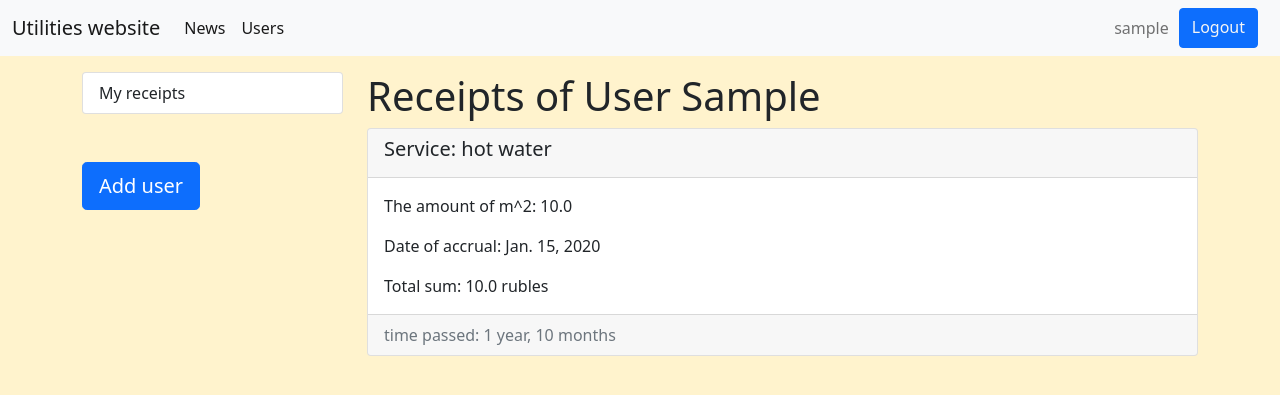
After one commit to EvilMurlok/VK_python_backend, a Django app: page /users/my_receipts/ in a window 1280 px wide. The commit adds this page. Shown: the top 395 px of the page. Run offline with Django 3.2, Linux system fonts and the light colour scheme; a user stored in the database is signed in; tables that the repository leaves empty hold one stand-in row (values such as "Sample post"); some libraries are stand-ins or nearby versions.

Commit message:
Add new abilities

```diff
--- /dev/null
+++ b/4_lesson_hw/hcs/application/utils.py
@@ -0,0 +1,32 @@
+from django.contrib import messages
+from django.shortcuts import redirect
+
+from .settings import LOGIN_URL
+
+
+def login_required(view_func):
+    def wrapped(request, *args, **kwargs):
+        if request.user.is_anonymous:
+            path = request.build_absolute_uri()
+            from django.contrib.auth.views import redirect_to_login
+            return redirect_to_login(path, LOGIN_URL)
+        else:
+            return view_func(request, *args, **kwargs)
+
+    return wrapped
+
+
+def admin_login_required(view_func):
+    def wrapped(request, *args, **kwargs):
+        if request.user.is_anonymous:
+            path = request.build_absolute_uri()
+            from django.contrib.auth.views import redirect_to_login
+            return redirect_to_login(path, '/users/login/')
+        else:
+            if request.user.is_staff:
+                return view_func(request, *args, **kwargs)
+            else:
+                messages.error(request, 'You do not have sufficient rights to do this!')
+                return redirect('users')
+
+    return wrapped
--- a/4_lesson_hw/hcs/templates/inc/_nav.html
+++ b/4_lesson_hw/hcs/templates/inc/_nav.html
@@ -21,7 +21,7 @@
                 </div>
             {% elif request.user.is_authenticated %}
                 <div class="d-flex">
-                    <span class="navbar-text">{{ user.username }}</span>
+                    <span class="navbar-text">{{ request.user.username }}</span>
                     <a class="btn btn-primary register" href="{% url 'logout' %}">Logout</a>
                 </div>
             {% endif %}
--- /dev/null
+++ b/4_lesson_hw/hcs/templates/users/available_receipts.html
@@ -0,0 +1,37 @@
+{% extends 'base.html' %}
+
+{% block title %}
+{{ title }}
+{% endblock %}
+
+{% block sidebar %}
+{% include 'users/left_panel.html' %}
+{% endblock %}
+
+{% block content %}
+
+{% include 'inc/_messages.html' %}
+
+{% for receipt in receipts %}
+<div class="card mb-3">
+    <div class="card-header">
+        <h5 class="card-title">Service: {{ receipt.service }}</h5>
+    </div>
+    <div class="card-body">
+        <p class="card-text">
+            The amount of {{ receipt.units }}: {{ receipt.amount_units }}
+        </p>
+        <p class="card-text">
+            Date of accrual: {{ receipt.period_of_receipt }}
+        </p>
+        <p class="card-text">
+            Total sum: {{ receipt.amount_money }} rubles
+        </p>
+    </div>
+    <div class="card-footer text-muted">
+        time passed: {{ receipt.period_of_receipt|timesince }}
+    </div>
+</div>
+{% endfor %}
+
+{% endblock %}
--- a/4_lesson_hw/hcs/templates/users/left_panel.html
+++ b/4_lesson_hw/hcs/templates/users/left_panel.html
@@ -1,3 +1,6 @@
+<div class="list-group mb-5">
+  <a href="{% url 'show_receipts' %}" class="list-group-item list-group-item-action">My receipts</a>
+</div>
 <div class="add-user">
     <a class="btn btn-primary btn-lg" aria-current="page" href="{% url 'add_user' %}">Add user</a>
 </div>
--- a/4_lesson_hw/hcs/users/models.py
+++ b/4_lesson_hw/hcs/users/models.py
@@ -15,6 +15,8 @@ class Users(AbstractUser):
     # personal account for the long-distance phone
     personal_acc_distance_phone = models.FloatField(default=0.0, verbose_name='personal_acc_distance_phone')
     created_at = models.DateTimeField(auto_now_add=True, verbose_name='created_at')
+    flat_number = models.IntegerField(null=True, verbose_name='flat_number')
+    address = models.ForeignKey('Address', on_delete=models.SET_NULL, null=True, verbose_name='Address')
 
     # let it be so for now
     def get_absolute_url(self):
@@ -27,3 +29,38 @@ class Users(AbstractUser):
         verbose_name = 'User'
         verbose_name_plural = 'Users'
         ordering = ['-personal_acc_hcs']
+
+
+class Address(models.Model):
+    city_name = models.CharField(max_length=150, verbose_name='city_name')
+    street = models.CharField(max_length=150, verbose_name='street')
+    house = models.IntegerField(verbose_name='house')
+    housing = models.IntegerField(null=True, verbose_name='housing')
+
+    def __str__(self):
+        return 'City: ' + str(self.city_name) + ', street: ' + str(self.street) + ', house: ' + str(self.house)
+
+    class Meta:
+        verbose_name = 'Address'
+        verbose_name_plural = 'Addresses'
+        ordering = ['city_name']
+
+
+class Receipt(models.Model):
+    amount_units = models.FloatField(verbose_name='amount_units')
+    units = models.CharField(max_length=17, choices=(('m^2', 'square meters'), ('m^3', 'cubic meters'),
+                                      ('Gcal', 'gigacalories'), ('minutes', 'minutes')), verbose_name='units')
+    service = models.CharField(max_length=150, default='hot water', choices=(('hot water', 'hot water'),
+                                                        ('cold water', 'cold water'),
+                                                        ('heating', 'heating'),
+                                                        ('landline phone', 'landline phone'),
+                                                        ('long distance phone', 'long distance phone')),
+                               verbose_name='service')
+    amount_money = models.FloatField(verbose_name='amount_money')
+    period_of_receipt = models.DateField(verbose_name='period_of_receipt')
+    users = models.ForeignKey('Users', on_delete=models.CASCADE, null=True, verbose_name='users')
+
+    class Meta:
+        verbose_name = 'Receipt'
+        verbose_name_plural = 'Receipts'
+        ordering = ['period_of_receipt']
--- a/4_lesson_hw/hcs/users/urls.py
+++ b/4_lesson_hw/hcs/users/urls.py
@@ -7,6 +7,7 @@ from .views import register_user
 from .views import login_user
 from .views import delete_user
 from .views import logout_user
+from .views import show_receipts
 
 urlpatterns = [
     path('', HomeUsers.as_view(), name='users'),
@@ -16,5 +17,6 @@ urlpatterns = [
     path('login/', login_user, name='login'),
     path('delete_user/<int:pk>/', delete_user, name='delete_user'),
     path('logout/', logout_user, name='logout'),
+    path('my_receipts/', show_receipts, name='show_receipts'),
 
 ]
--- a/4_lesson_hw/hcs/users/views.py
+++ b/4_lesson_hw/hcs/users/views.py
@@ -8,23 +8,9 @@ from django.views.generic import ListView
 
 from application.settings import TEMPLATE_DIR
 
-from .models import Users
+from .models import Users, Receipt
 from .forms import UserForm, UserRegistrationForm, UserLoginForm
-
-
-def admin_login_required(view_func):
-    def wrapped(request, *args, **kwargs):
-        if request.user.is_anonymous:
-            path = request.build_absolute_uri()
-            from django.contrib.auth.views import redirect_to_login
-            return redirect_to_login(path, '/users/login/')
-        else:
-            if request.user.is_staff:
-                return view_func(request, *args, **kwargs)
-            else:
-                messages.error(request, 'You do not have sufficient rights to do this!')
-                return redirect('users')
-    return wrapped
+from application.utils import admin_login_required, login_required
 
 
 class HomeUsers(ListView):
@@ -65,11 +51,19 @@ def delete_user(request, pk):
     return redirect('users')
 
 
+@login_required
+@require_GET
+def show_receipts(request):
+    receipts = Receipt.objects.filter(users=request.user)
+    return render(request, os.path.join(TEMPLATE_DIR, 'users/available_receipts.html'),
+                  context={'title': f'Receipts of {request.user.last_name} {request.user.first_name}',
+                           'receipts': receipts})
+
 @require_GET
 def user_detail(request, pk):
     user = get_object_or_404(Users, pk=pk)
     return render(request, os.path.join(TEMPLATE_DIR, 'users/view_user.html'),
-                  context={'title': f'User {user.last_name}', 'user': user})
+                  context={'title': f'User {user.last_name}', 'user_info': user})
 
 
 @require_http_methods(["GET", "POST"])
```
Also changed, not shown: 4_lesson_hw/hcs/news/views.py (+1 -12 lines), 4_lesson_hw/hcs/templates/users/view_user.html (+8 -8 lines), 4_lesson_hw/hcs/users/admin.py (+20 -5 lines), 4_lesson_hw/hcs/users/migrations/0003_auto_20211206_1853.py (added), 4_lesson_hw/hcs/users/migrations/0004_receipt.py (added), 4_lesson_hw/hcs/users/migrations/0005_receipt_service.py (added).
